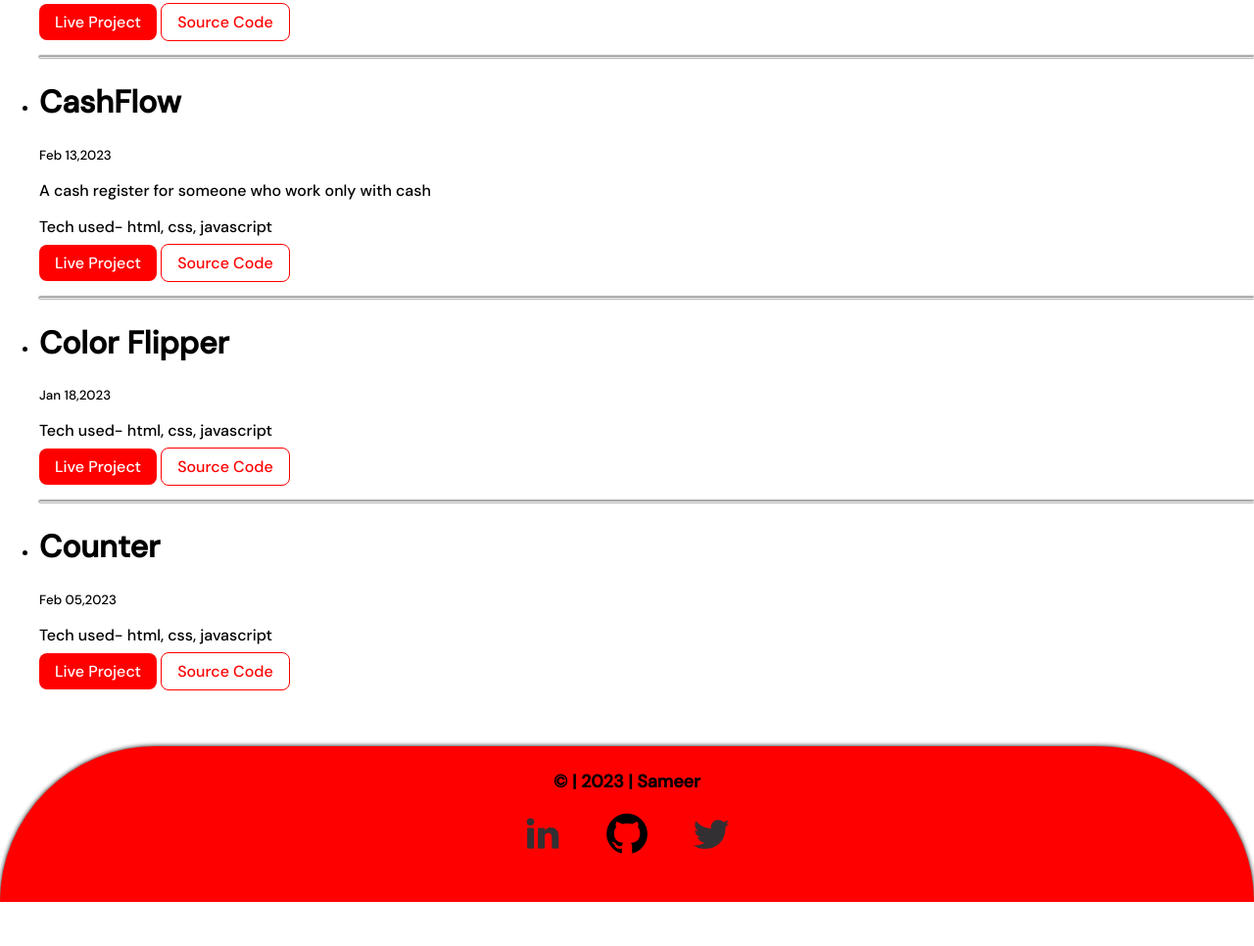
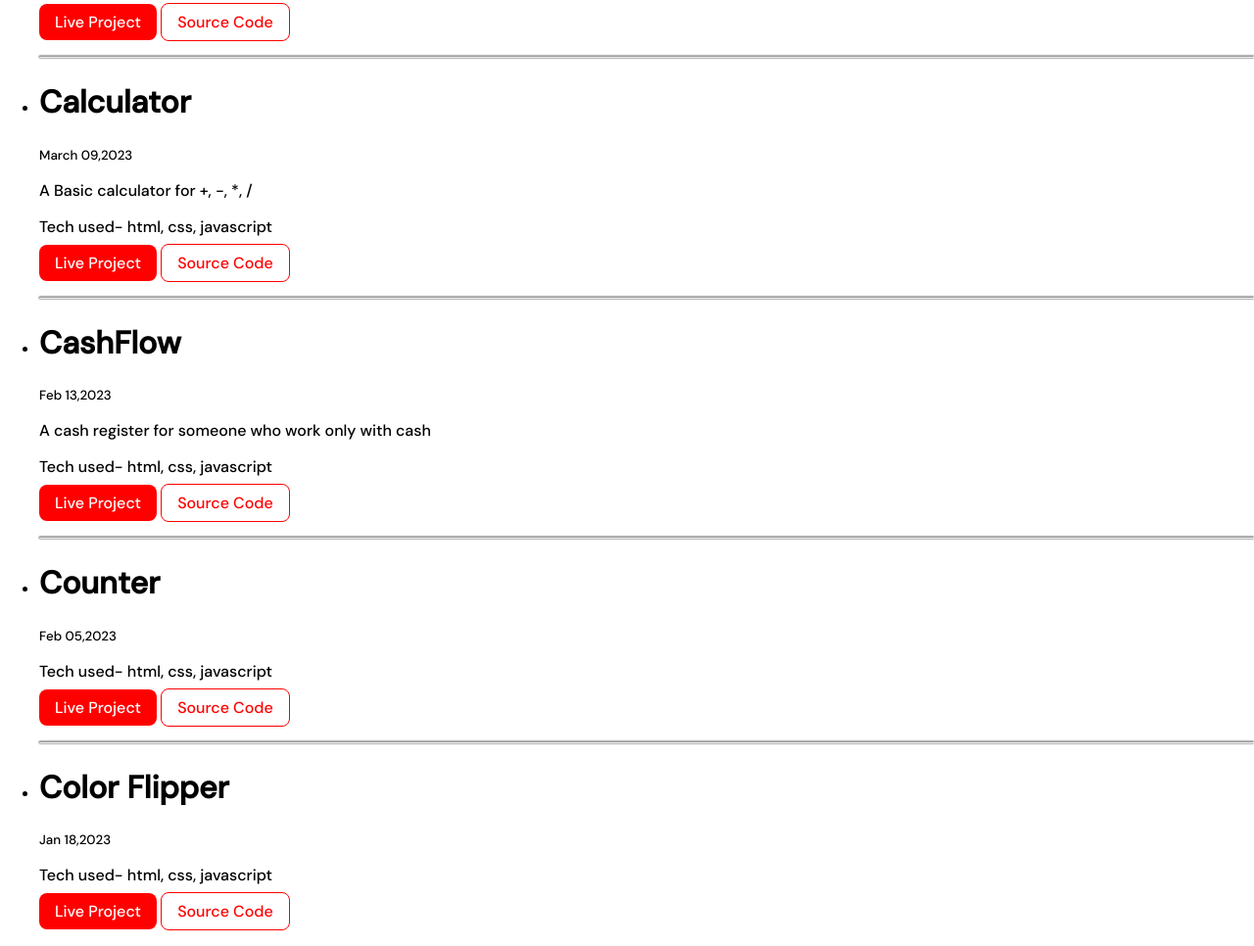
Before and after one commit to sameer-ranjan-singh/HippoCampus, a plain HTML site: page project.html in a window 1280 px wide. Shown: the part 466-1432 px from the top of the page at 98% size. Before the commit the page ends 1387 px from the top, so only its background shows below. Drawn offline with Linux system fonts and the light colour scheme.

Commit message:
calculator project added   and icon for all html

```diff
--- a/project.html
+++ b/project.html
@@ -4,6 +4,7 @@
     <meta charset="UTF-8">
     <meta http-equiv="X-UA-Compatible" content="IE=edge">
     <meta name="viewport" content="width=device-width, initial-scale=1.0">
+    <link rel="icon" type="icon/svg" href="image/headset.svg">
     <title>Project | Sameer</title>
     <link rel="stylesheet" href="styles.css">
 </head>
@@ -37,6 +38,15 @@
         <a class="link link-secondary" href="https://github.com/sameer-ranjan-singh/HTML-L4.git">Source Code</a>
     </li>
 <hr>
+   <li>
+       <h1>Calculator</h1>
+       <small>March 09,2023</small>
+       <p>A Basic calculator for +, -, *, /</p>
+       <p>Tech used- html, css, javascript</p>
+       <a class ="link link-primary"href="https://calculator-sameer-campus.netlify.app/">Live Project</a>
+       <a class="link link-secondary" href="https://github.com/sameer-ranjan-singh/Calculator.git">Source Code</a>
+   </li>
+<hr>
      <li>
         <h1>CashFlow</h1>
         <small>Feb 13,2023</small>
@@ -47,21 +57,22 @@
     </li>
 <hr>
     <li>
-        <h1>Color Flipper</h1>
-        <small>Jan 18,2023</small>
-        <p>Tech used- html, css, javascript</p>
-         <a class ="link link-primary"href="https://sameercolorflip.netlify.app/">Live Project</a>
-         <a class="link link-secondary" href="https://github.com/sameer-ranjan-singh/Color-Flipper.git">Source Code</a>
-    </li>
-<hr>
-     <li>
         <h1>Counter</h1>
         <small>Feb 05,2023</small>
         <p>Tech used- html, css, javascript</p>
         <a class="link link-primary" href="https://counter-sameer-campus.netlify.app/">Live Project</a>
         <a class="link link-secondary" href="https://github.com/sameer-ranjan-singh/Counter.git">Source Code</a>
-     </li>
-   </ul>
+    </li>
+<hr>
+    <li>
+        <h1>Color Flipper</h1>
+        <small>Jan 18,2023</small>
+        <p>Tech used- html, css, javascript</p>
+        <a class ="link link-primary"href="https://sameercolorflip.netlify.app/">Live Project</a>
+        <a class="link link-secondary" href="https://github.com/sameer-ranjan-singh/Color-Flipper.git">Source Code</a>
+    </li>
+</ul>
+
 
    <footer class="footer">
     <div class="footer-header">© | 2023 | Sameer</div>
```
Also changed, not shown: blogs.html (+1 -0 lines).
